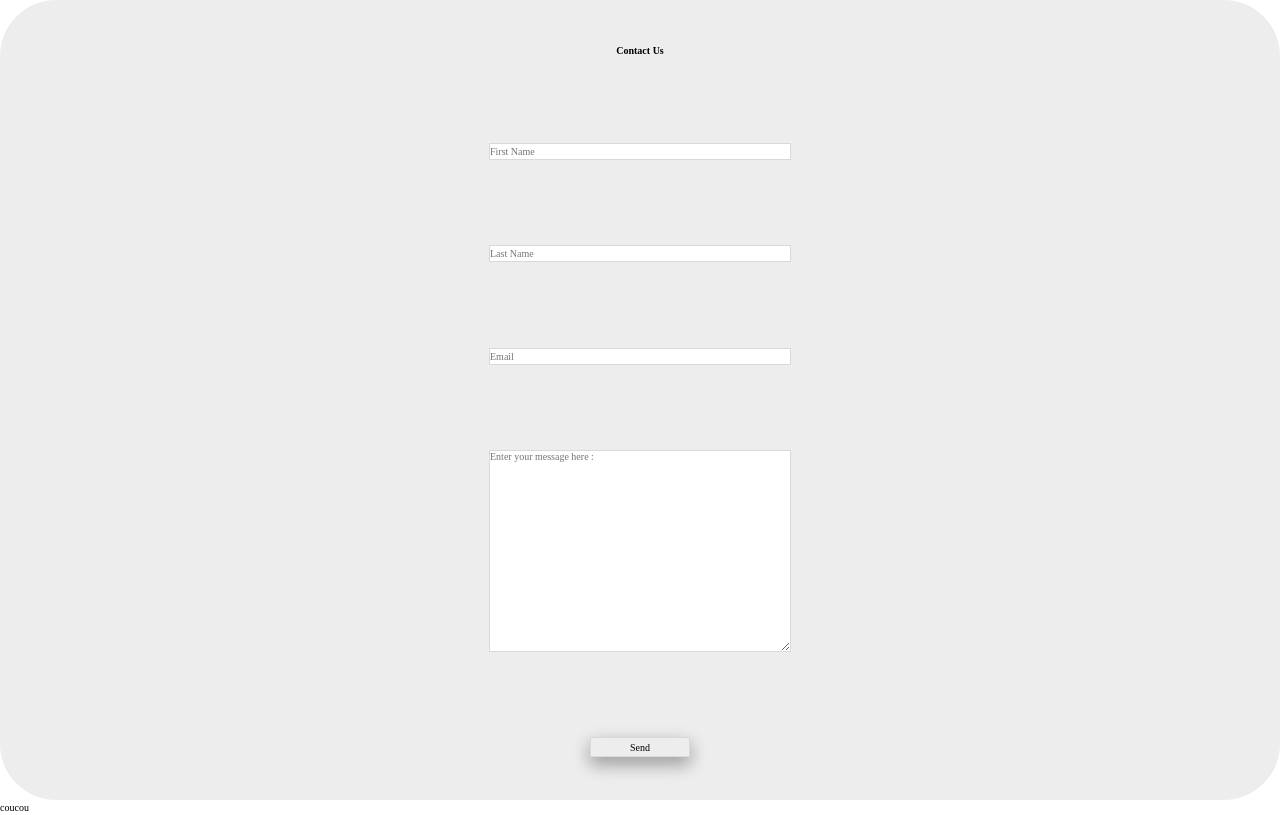
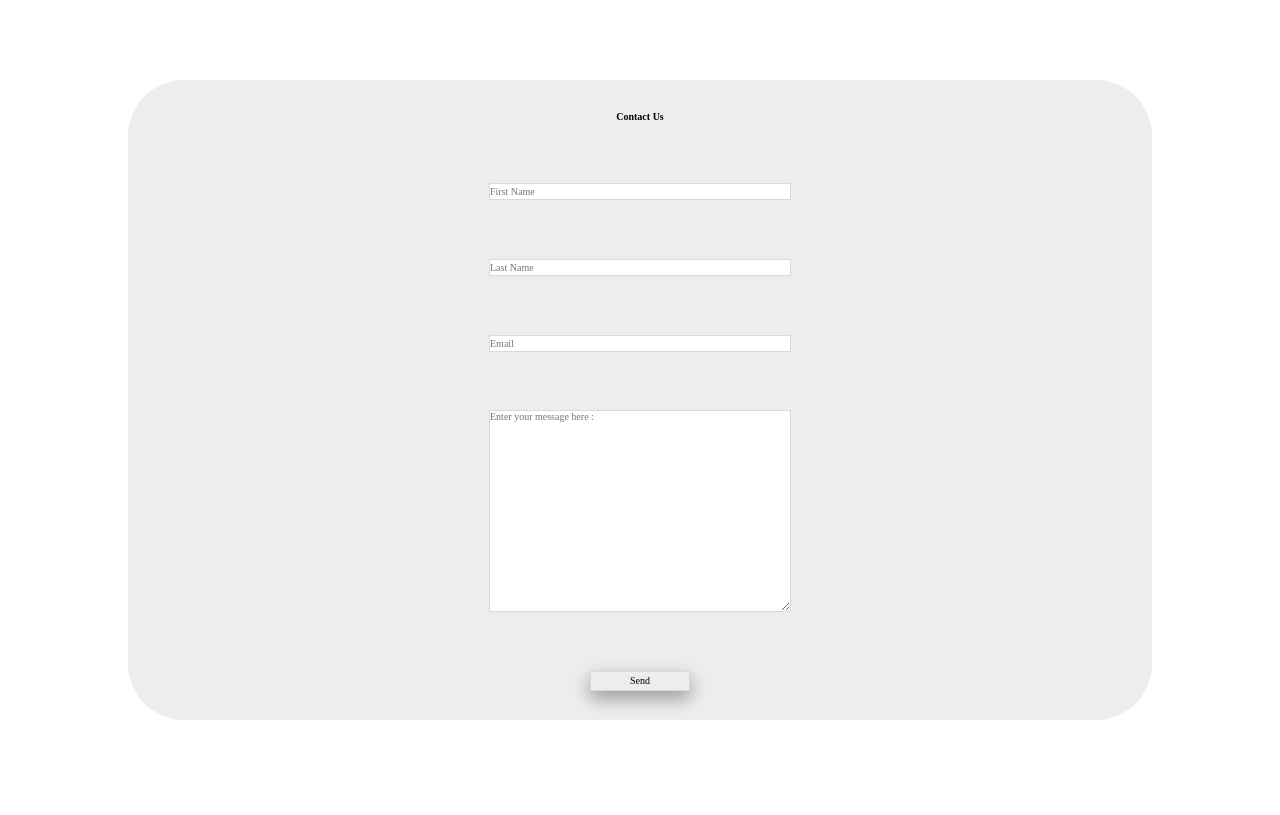
Before and after one commit to WildCodeSchool/2023-02-JS-RemoteFR-DeVMX-P2-G1-Machonauts, a React (Vite) app in the folder frontend/: page / in a window 1280 px wide. Built offline with nearby package versions, Linux system fonts and the light colour scheme.

Commit message:
Modification after request

```diff
--- a/frontend/src/App.jsx
+++ b/frontend/src/App.jsx
@@ -6,7 +6,6 @@ function App() {
   return (
     <div className="App">
       <Contact />
-      <p>coucou</p>
     </div>
   );
 }
--- a/frontend/src/pages/Contact.jsx
+++ b/frontend/src/pages/Contact.jsx
@@ -6,6 +6,7 @@ function Contact() {
   const [email, setEmail] = useState("");
 
   return (
+    <div className="contact-page">
       <form className="contact-form">
         <h1>Contact Us</h1>
         <label>
@@ -35,11 +36,15 @@ function Contact() {
             onChange={(e) => setEmail(e.target.value)}
           />
         </label>
-      <textarea className="textaera" placeholder="Enter your message here :" />
+        <textarea
+          className="textaera"
+          placeholder="Enter your message here :"
+        />
         <button className="buttonContact" type="button">
           Send
         </button>
       </form>
+    </div>
   );
 }
 
--- /dev/null
+++ b/frontend/src/sass/_contact.scss
@@ -0,0 +1,58 @@
+.contact-page {
+    display: flex;
+    justify-content: center;
+    align-items: center;
+    height: 100vh;
+    width: 100vw;
+
+    .contact-form {
+        display: flex;
+        justify-content: space-around;
+        flex-direction: column;
+        align-items: center;
+        align-content: center;
+        height: 100vh;
+        width: 100vw;
+        background-color: #d9d9d97a;
+        border-radius: 56px;
+
+        .input {
+            height: 1.5rem;
+            width: 30rem;
+            border: #d9d9d9 solid 1.5px;
+        }
+
+        .textaera {
+            height: 20rem;
+            width: 30rem;
+            border: #d9d9d9 solid 1.5px;
+        }
+
+        .h1 {
+            font-size: 42rem;
+        }
+
+        .buttonContact {
+            box-shadow: 0 8px 16px 0 rgba(0, 0, 0, 0.2), 0 6px 20px 0 rgba(0, 0, 0, 0.19);
+            border: #d9d9d9 solid 1.5px;
+            width: 10rem;
+            height: 2rem;
+            transition-duration: all 0.4s;
+        }
+    }
+
+    @media screen and (min-width: 650px) {
+
+        .contact-form {
+            height: 80vh;
+            width: 80vw;
+
+            .buttonContact {
+                &:hover {
+                    background : linear-gradient(188deg,#350278,#1b038e);
+                    color: white;
+                }
+            }
+        }
+    }
+}
--- a/frontend/src/sass/base/_contact.scss
+++ /dev/null
@@ -1,55 +0,0 @@
-$breakpoint-small : 360px;
-
-.contact-form {
-    display: flex;
-    justify-content: space-around;
-    flex-direction: column;
-    align-items: center;
-    align-content: center;
-    height: 100vh;
-    width: 100vw;
-    background-color: #d9d9d97a ;
-    border-radius: 56px ;
-    @media screen and (min-width=$breakpoint-small) {
-
-    }
-
-
-    .input {
-        height: 1.5rem;
-        width: 30rem;
-        border : #d9d9d9 solid 1.5px;
-
-    }
-
-    .textaera {
-        height: 20rem;
-        width: 30rem;
-        border : #d9d9d9 solid 1.5px;
-    }
-
-    .h1 {
-        font-size: 42rem;
-    }
-    .buttonContact {
-        box-shadow: 0 8px 16px 0 rgba(0,0,0,0.2), 0 6px 20px 0 rgba(0,0,0,0.19);
-        border : #d9d9d9 solid 1.5px;
-        width: 10rem;
-        height: 2rem;
-        transition-duration: all 0.4s;
-
-
-
-    @media screen and (min-width = $breakpoint-small ){
-        .buttonContact{
-        &:hover {
-            background-color: #4CAF50; /* Green */
-            color: white;
-        }
-    }
-    }
-
-    }
-
-
-}
--- a/frontend/src/styles.scss
+++ b/frontend/src/styles.scss
@@ -7,4 +7,4 @@
 
 @use 'sass/base/reset';
 @use 'sass/base/print';
-@use 'sass/base/contact';
+@use 'sass/contact';
```
Lines whose indentation alone changed are shown as unchanged.
